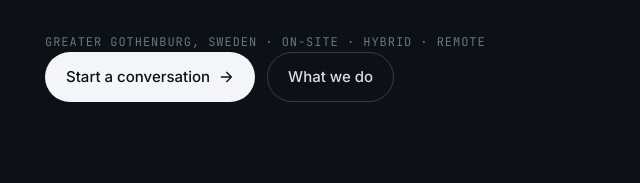
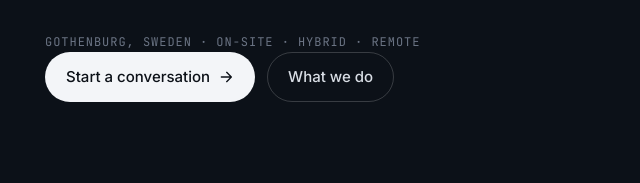
Before and after one commit to sparetimecoders/sparetimecoders.github.io, a plain HTML site: page index.html in a window 1280 px wide. Shown: the part 617-800 px from the top of the page, 59-699 px from the left. Drawn offline with Linux system fonts and the light colour scheme.

Commit message:
fix: use Gothenburg consistently (drop Greater)

```diff
--- a/index.html
+++ b/index.html
@@ -61,7 +61,7 @@
             distributed systems alongside the teams who own them, and leave the place running
             better than we found it.
           </p>
-          <p class="hero-meta">Greater Gothenburg, Sweden · on-site · hybrid · remote</p>
+          <p class="hero-meta">Gothenburg, Sweden · on-site · hybrid · remote</p>
           <div class="cta-row">
             <a class="btn btn-primary" href="#contact">Start a conversation
               <svg viewBox="0 0 24 24" width="16" height="16" fill="none" stroke="currentColor" stroke-width="2" stroke-linecap="round" stroke-linejoin="round"><path d="M5 12h14M13 5l7 7-7 7"/></svg>
@@ -228,7 +228,7 @@
         <div class="about-grid">
           <p>
             Sparetimecoders is run by <strong>Peter Svensson</strong> <span class="pronouns">(he/him)</span>,
-            a senior software architect and engineer based in Greater Gothenburg, Sweden, and educated at
+            a senior software architect and engineer based in Gothenburg, Sweden, and educated at
             <strong>Chalmers University of Technology</strong>. Years of building, leading, and mentoring across
             product and platform teams — with a steady focus on shipping clean, observable, well-tested systems.
           </p>
@@ -323,7 +323,7 @@
       <div class="foot-meta">
         <span>© <span id="year">2026</span> Sparetimecoders</span>
         <span class="dot">·</span>
-        <span>Greater Gothenburg, Sweden</span>
+        <span>Gothenburg, Sweden</span>
       </div>
     </div>
   </footer>
```
